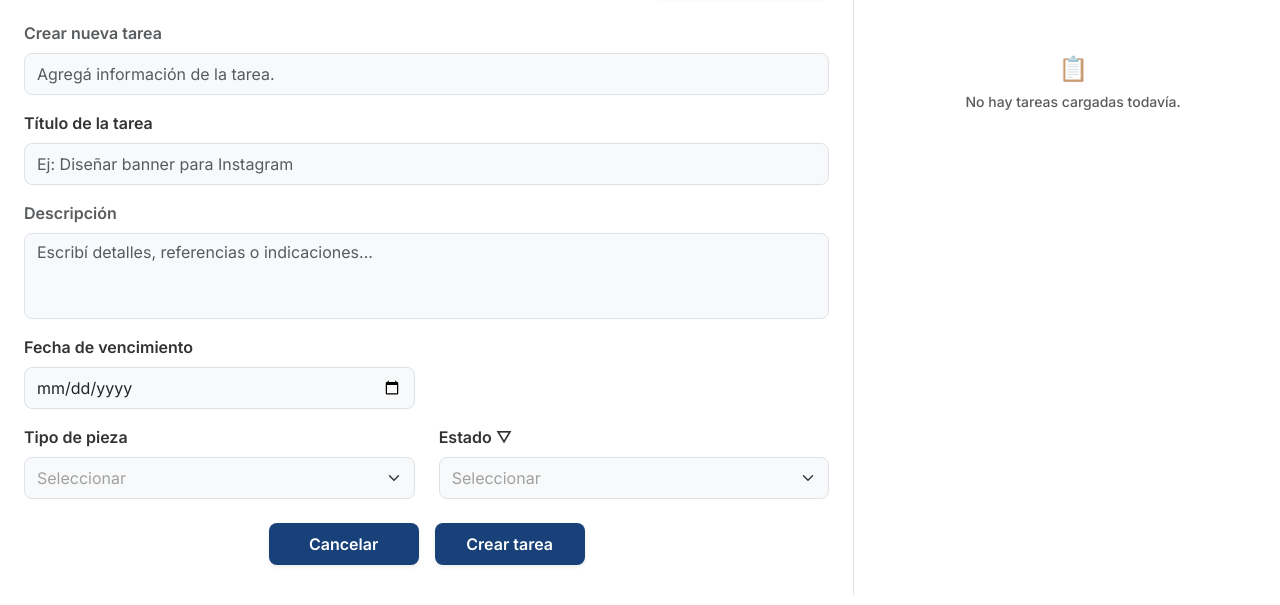
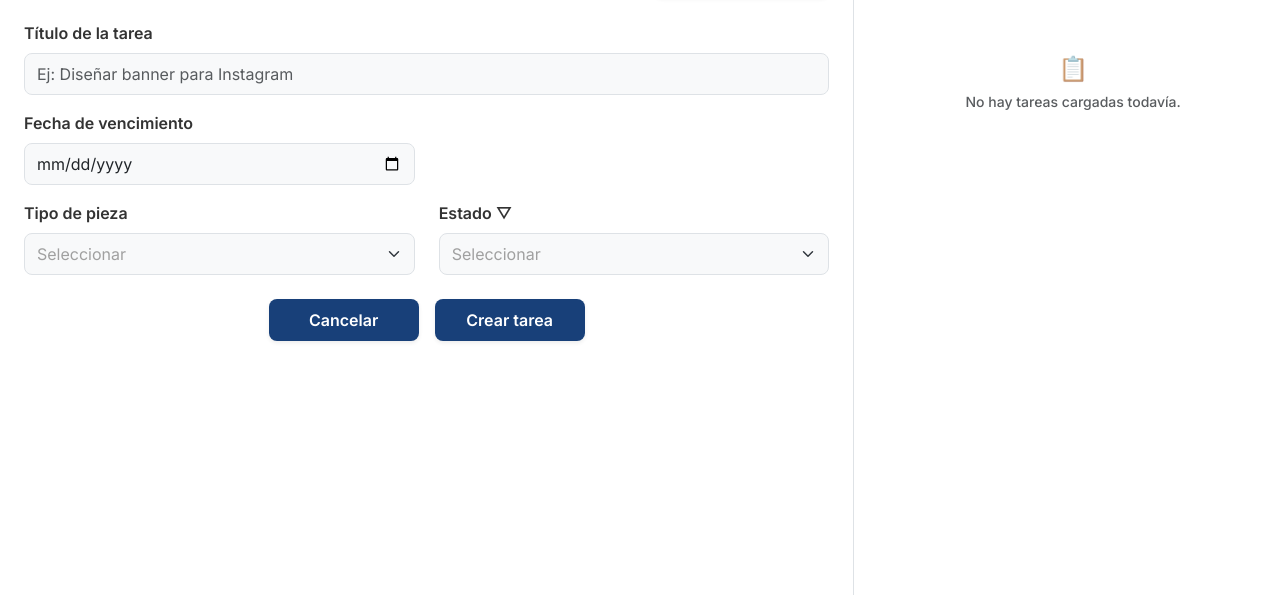
Before and after one commit to sofialedesmaa/TaskBoard, a plain HTML site: page editortareas.html in a window 1280 px wide. Shown: the part 141-746 px from the top of the page. Drawn offline with nearby package versions, Linux system fonts and the light colour scheme.

Commit message:
Update editortareas.html

```diff
--- a/editortareas.html
+++ b/editortareas.html
@@ -44,21 +44,9 @@
 
                 <form id="form-tarea">
                     <div class="mb-3">
-                        <label for="info-tarea" class="form-label fw-semibold text-muted">Crear nueva tarea</label>
-                        <input type="text" class="form-control bg-light py-2 rounded-3" id="info-tarea"
-                            placeholder="Agregá información de la tarea.">
-                    </div>
-
-                    <div class="mb-3">
                         <label for="titulo-tarea" class="form-label fw-semibold">Título de la tarea</label>
                         <input type="text" class="form-control bg-light py-2 rounded-3" id="titulo-tarea"
                             placeholder="Ej: Diseñar banner para Instagram" required>
-                    </div>
-
-                    <div class="mb-3">
-                        <label for="desc-tarea" class="form-label fw-semibold text-muted">Descripción</label>
-                        <textarea class="form-control bg-light rounded-3" id="desc-tarea" rows="3"
-                            placeholder="Escribí detalles, referencias o indicaciones..."></textarea>
                     </div>
 
                     <div class="row mb-3">
```
